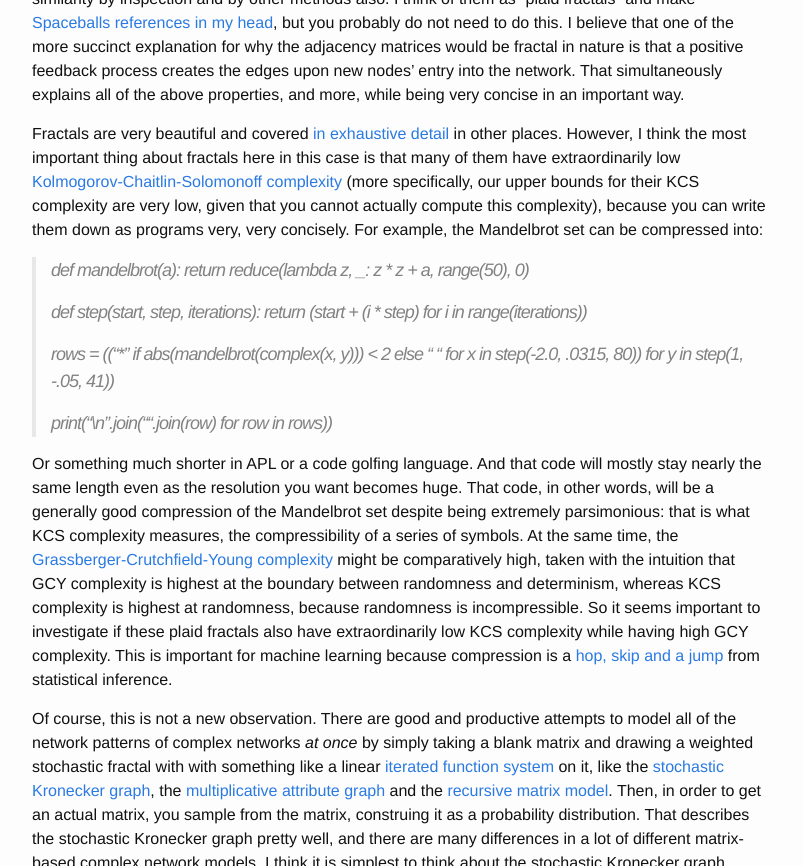
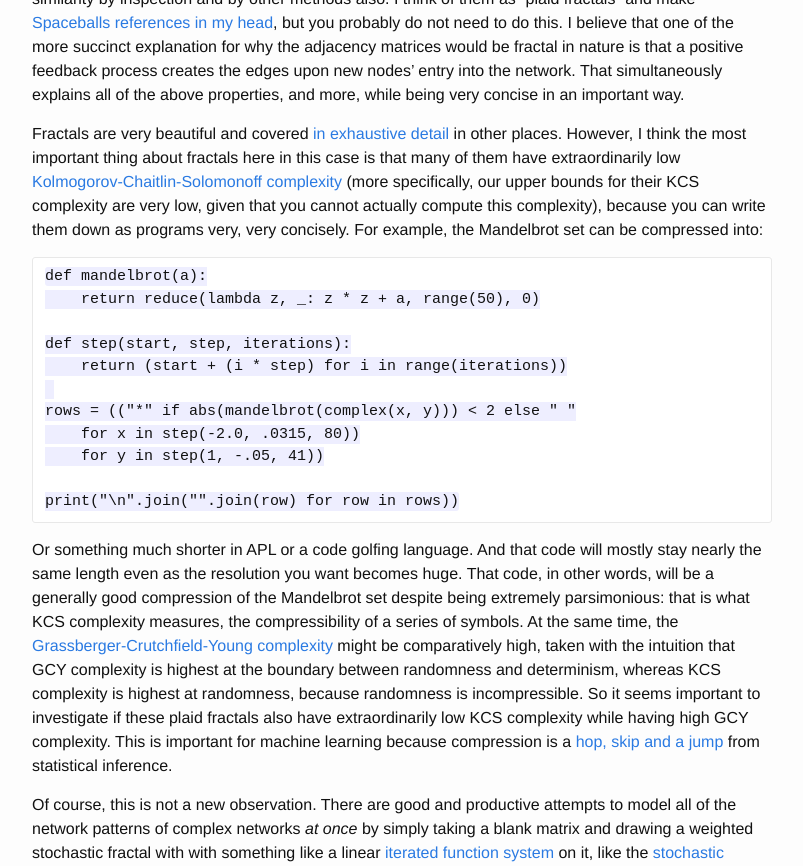
Before and after one commit to howonlee/howonlee.github.io, a Jekyll site: the page built from _posts/2016-01-21-Poking%20At%20Causation.md, in a window 1280 px wide and 900 px high, scrolled down 9687 px, cut to the strip 0-866 px from the top of the window. Shown: the whole strip, without its empty margins (238-1041 px from the left). Built offline with Jekyll 4.4.1, drawn with Linux system fonts in a browser that asks for light colours.

Commit message:
thinking

```diff
--- a/_posts/2016-01-21-Poking%20At%20Causation.md
+++ b/_posts/2016-01-21-Poking%20At%20Causation.md
@@ -148,17 +148,17 @@
 
 Fractals are very beautiful and covered [in exhaustive detail](http://www.amazon.com/Fractal-Geometry-Mathematical-Foundations-Applications/dp/0470848618) in other places. However, I think the most important thing about fractals here in this case is that many of them have extraordinarily low [Kolmogorov-Chaitlin-Solomonoff complexity](https://en.wikipedia.org/wiki/Kolmogorov_complexity) (more specifically, our upper bounds for their KCS complexity are very low, given that you cannot actually compute this complexity), because you can write them down as programs very, very concisely. For example, the Mandelbrot set can be compressed into:
 
->def mandelbrot(a):
->    return reduce(lambda z, _: z * z + a, range(50), 0)
->
->def step(start, step, iterations):
->    return (start + (i * step) for i in range(iterations))
->
->rows = (("*" if abs(mandelbrot(complex(x, y))) < 2 else " "
->        for x in step(-2.0, .0315, 80))
->        for y in step(1, -.05, 41))
->
->print("\n".join("".join(row) for row in rows))
+    def mandelbrot(a):
+        return reduce(lambda z, _: z * z + a, range(50), 0)
+
+    def step(start, step, iterations):
+        return (start + (i * step) for i in range(iterations))
+
+    rows = (("*" if abs(mandelbrot(complex(x, y))) < 2 else " "
+        for x in step(-2.0, .0315, 80))
+        for y in step(1, -.05, 41))
+
+    print("\n".join("".join(row) for row in rows))
 
 Or something much shorter in APL or a code golfing language. And that code will mostly stay nearly the same length even as the resolution you want becomes huge. That code, in other words, will be a generally good compression of the Mandelbrot set despite being extremely parsimonious: that is what KCS complexity measures, the compressibility of a series of symbols. At the same time, the [Grassberger-Crutchfield-Young complexity](http://www.scholarpedia.org/article/Complexity#Complexity_as_Structure_and_Information) might be comparatively high, taken with the intuition that GCY complexity is highest at the boundary between randomness and determinism, whereas KCS complexity is highest at randomness, because randomness is incompressible. So it seems important to investigate if these plaid fractals also have extraordinarily low KCS complexity while having high GCY complexity. This is important for machine learning because compression is a [hop, skip and a jump](https://en.wikipedia.org/wiki/Data_compression#Machine_learning) from statistical inference.
 
```
